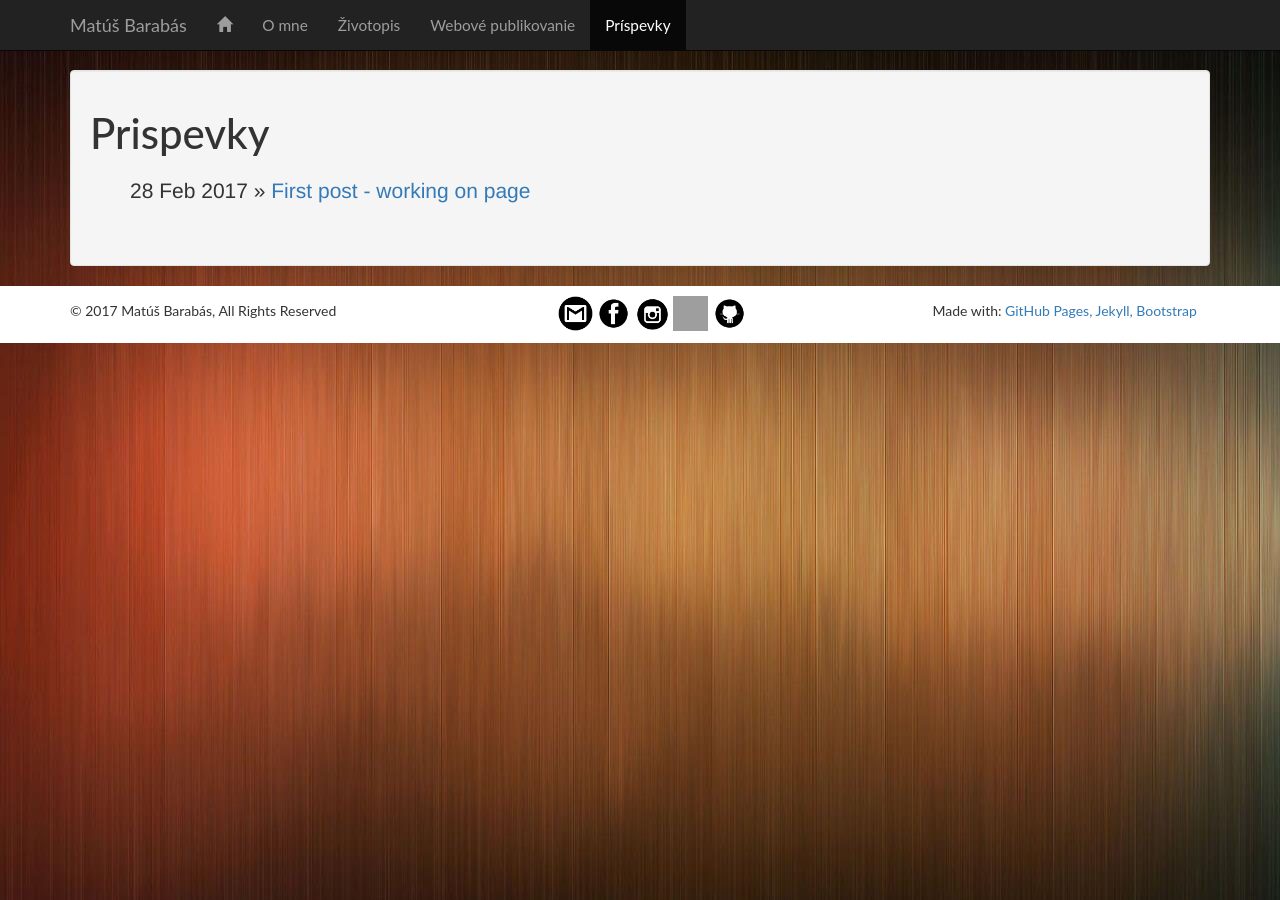
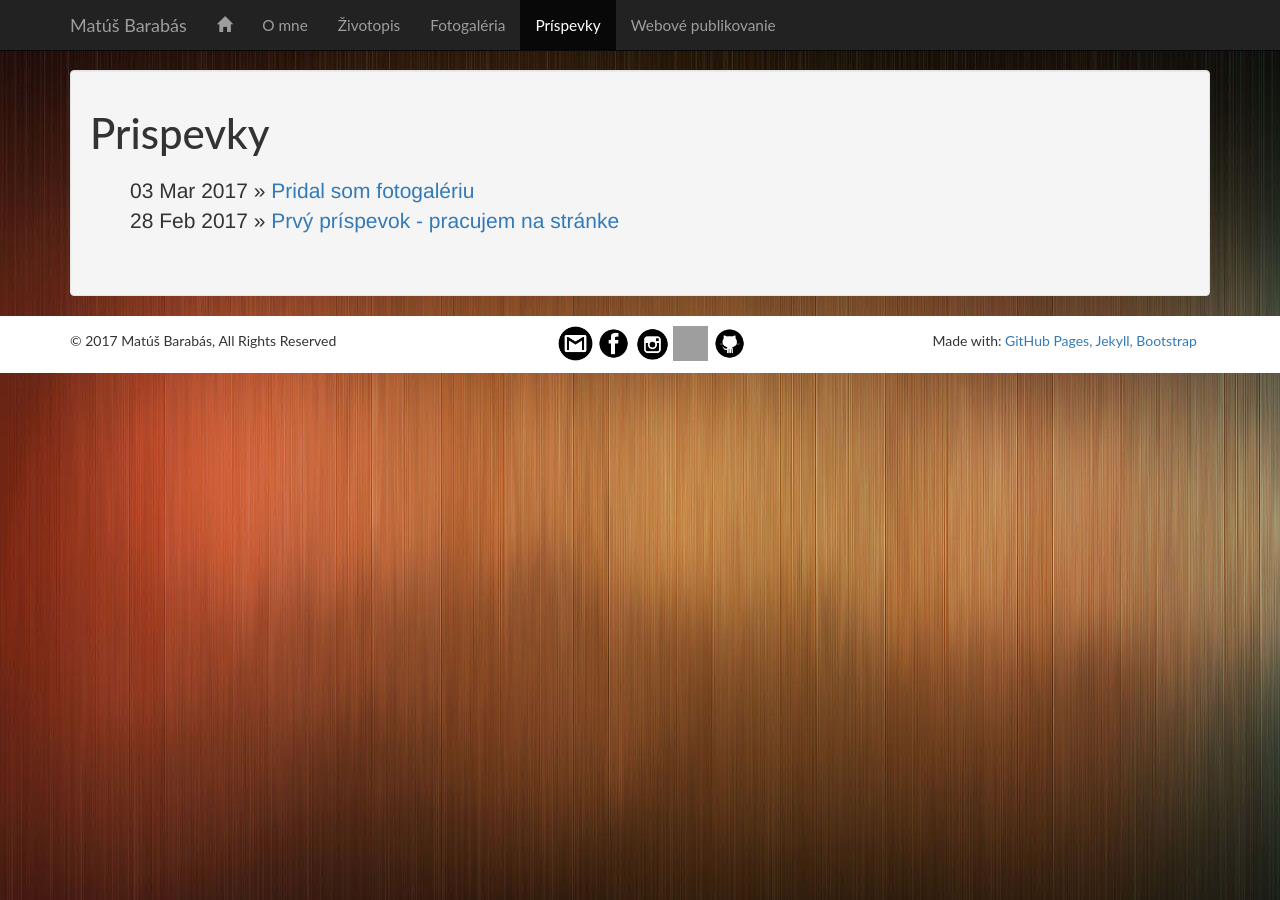
Before and after one commit to matusbarabas/matusbarabas.github.io, a Jekyll site: the page built from post/index.html, in a window 1280 px wide. Built offline with Jekyll 4.4.1, drawn with Linux system fonts in a browser that asks for light colours; nearby versions of some CDN libraries; grey boxes are pictures that could not be loaded.

Commit message:
Add photo-gallery

```diff
--- a/_includes/clicked.html
+++ b/_includes/clicked.html
@@ -10,10 +10,14 @@
 	<a href="/cv">Životopis</a>
 </li>
 
-<li class={{ include.webove_publikovanie }}>
-	<a href="/wp">Webové publikovanie</a>
+<li class={{ include.photo_galery }}>
+	<a href="/photos">Fotogaléria</a>
 </li>
 
 <li class={{ include.prispevky }}>
 	<a href="/post">Príspevky</a>
 </li>
+
+<li class={{ include.webove_publikovanie }}>
+	<a href="/wp">Webové publikovanie</a>
+</li>
--- a/_includes/header.html
+++ b/_includes/header.html
@@ -20,15 +20,17 @@
 			<div class="collapse navbar-collapse" id="default_nav">
 				<ul class="nav navbar-nav">
 					{% if page.selected == 'home' %}
-						{% include clicked.html domov="active" o_mne="" zivotopis="" webove_publikovanie="" prispevky=""%}
+						{% include clicked.html domov="active" o_mne="" zivotopis="" webove_publikovanie="" prispevky="" photo_galery=""%}
 					{% elsif page.selected == 'o_mne' %}
-						{% include clicked.html domov="" o_mne="active" zivotopis="" webove_publikovanie="" prispevky=""%}
+						{% include clicked.html domov="" o_mne="active" zivotopis="" webove_publikovanie="" prispevky="" photo_galery=""%}
 					{% elsif page.selected == 'zivotopis' %}
-						{% include clicked.html domov="" o_mne="" zivotopis="active" webove_publikovanie="" prispevky=""%}
+						{% include clicked.html domov="" o_mne="" zivotopis="active" webove_publikovanie="" prispevky="" photo_galery=""%}
 					{% elsif page.selected == 'webove_publikovanie' %}
-						{% include clicked.html domov="" o_mne="" zivotopis="" webove_publikovanie="active" prispevky=""%}
+						{% include clicked.html domov="" o_mne="" zivotopis="" webove_publikovanie="active" prispevky="" photo_galery=""%}
 					{% elsif page.selected == 'prispevky' %}
-						{% include clicked.html domov="" o_mne="" zivotopis="" webove_publikovanie="" prispevky="active"%}
+						{% include clicked.html domov="" o_mne="" zivotopis="" webove_publikovanie="" prispevky="active" photo_galery=""%}
+					{% elsif page.selected == 'photo_galery' %}
+						{% include clicked.html domov="" o_mne="" zivotopis="" webove_publikovanie="" prispevky="" photo_galery="active"%}
 					{% endif %}
 				</ul>
 			</div>
--- a/_posts/2017-02-21-working-on-page.md
+++ b/_posts/2017-02-21-working-on-page.md
@@ -1,9 +1,9 @@
 ---
 layout: post
-title: "First post - working on page"
+title: "Prvý príspevok - pracujem na stránke"
 date: 2017-02-28
 selected: prispevky
 permalink: /prispevky/:year/:month/:day/:title
 ---
 
-I am still working on page. It looks better every day.
+Pracujem na stránke. Vyzerá krajšie deň čo deň.
--- /dev/null
+++ b/_posts/2017-03-03-add-photo_galery.md
@@ -0,0 +1,9 @@
+---
+layout: post
+title: "Pridal som fotogalériu"
+date: 2017-03-03
+selected: prispevky
+permalink: /prispevky/:year/:month/:day/:title
+---
+
+Na stránke pribudla fotogaléria, kde si môžete pozrieť fotky.
```
Also changed, not shown: _data/photos.yml (added, +11 -0 lines), _layouts/photos_layout.html (added, +21 -0 lines), photos/index.md (added, +5 -0 lines), 4 other files.
